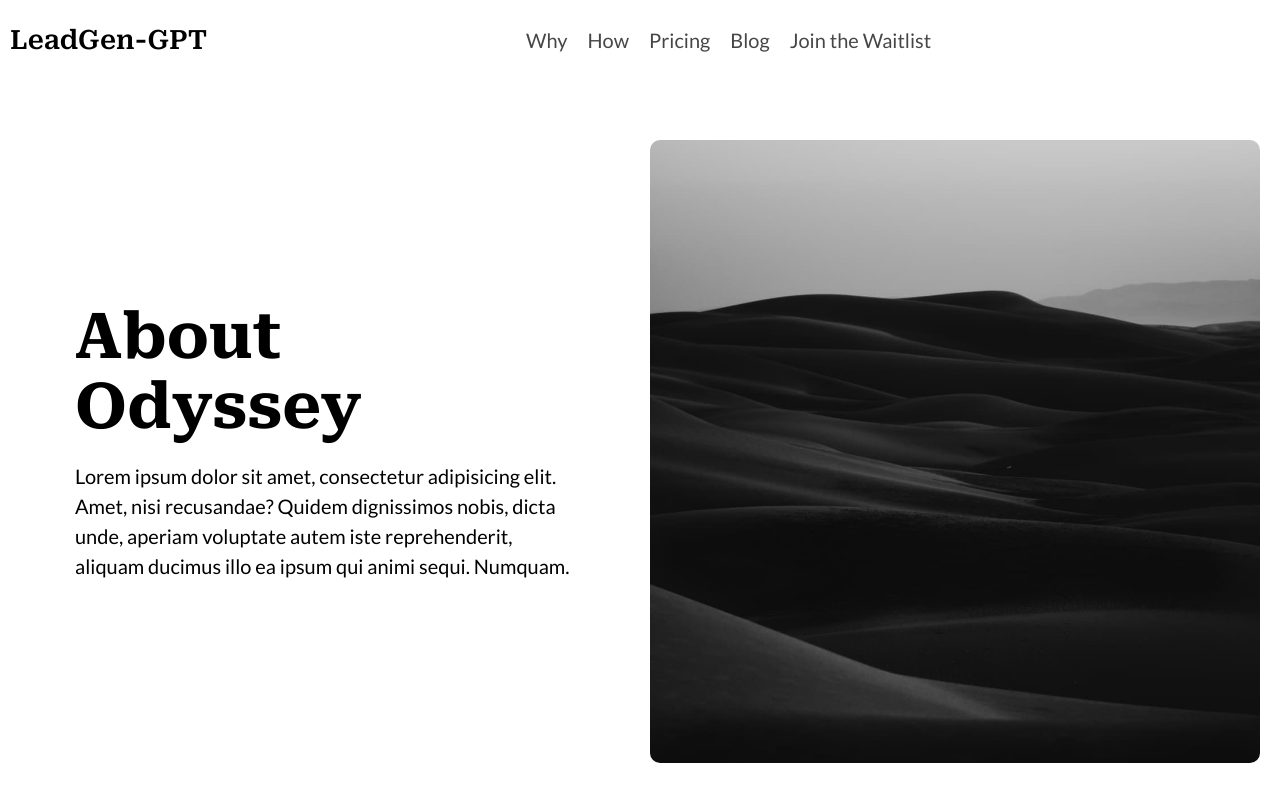
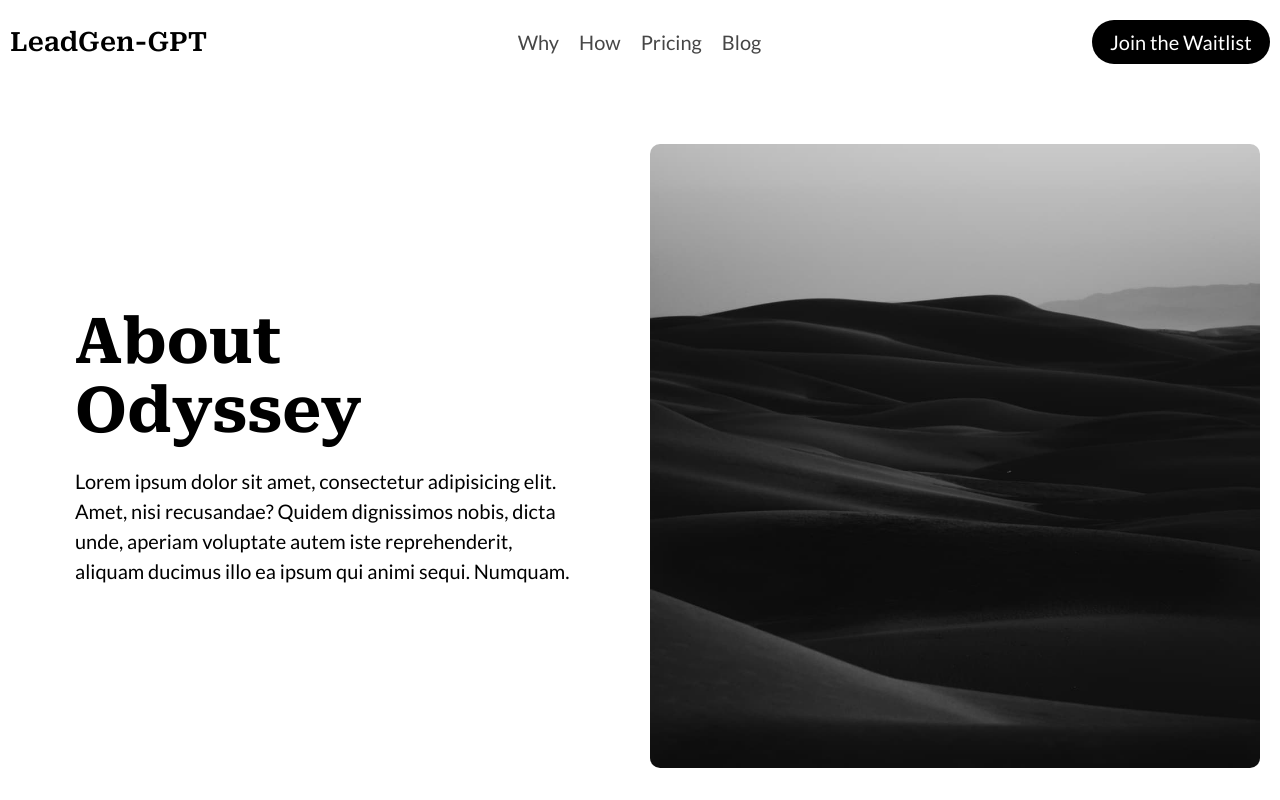
Before and after one commit to franksunye/leadgen-gpt, an Astro site: page /company/about in a window 1280 px wide. Shown: the top 800 px of the page. Built offline with nearby package versions, Linux system fonts and the light colour scheme; Astro itself is replaced by a stand-in of ours.

Commit message:
Pretty Join button.

```diff
--- a/src/config/nav.js
+++ b/src/config/nav.js
@@ -15,8 +15,4 @@ export const nav = [
 		title: 'Blog',
 		slug: '/blog',
 	},
-	{
-		title: 'Join the Waitlist',
-		slug: 'https://getwaitlist.com/waitlist/16284',
-	}
 ];
--- a/src/layouts/Page.astro
+++ b/src/layouts/Page.astro
@@ -1,5 +1,5 @@
 ---
-import { Header, Footer } from '@components/odyssey-theme';
+import { Header, Button,Footer } from '@components/odyssey-theme';
 import Layout from './Base.astro';
 import type { Props as BaseHeadProps } from '../components/head/BaseHead.astro';
 import Logo from '../components/Logo.astro';
@@ -21,6 +21,7 @@ const { seo } = Astro.props as Props;
 		<span slot="logo">
 			<Logo />
 		</span>
+		<Button slot="action-item" href="https://getwaitlist.com/waitlist/16284" newTab="yes">Join the Waitlist</Button>
 	</Header>
 	<div id="page">
 		<slot />
--- a/src/pages/index.astro
+++ b/src/pages/index.astro
@@ -48,7 +48,7 @@ import PlanCard from '../components/cards/PlanCard.astro';
 			<div class="plan-card__grid">
 			   <PlanCard
 				 href="/#"
-				 title="Free $0/mo forver"
+				 title="Free $0/mo forever"
 				 description="Good for individuals."
 				 features={['3 Forms', '100 AI credits / month', 'Unlimited Submissions', '3 Widget Integrated Slack, Email, and WeCom']}
 			   />
```
